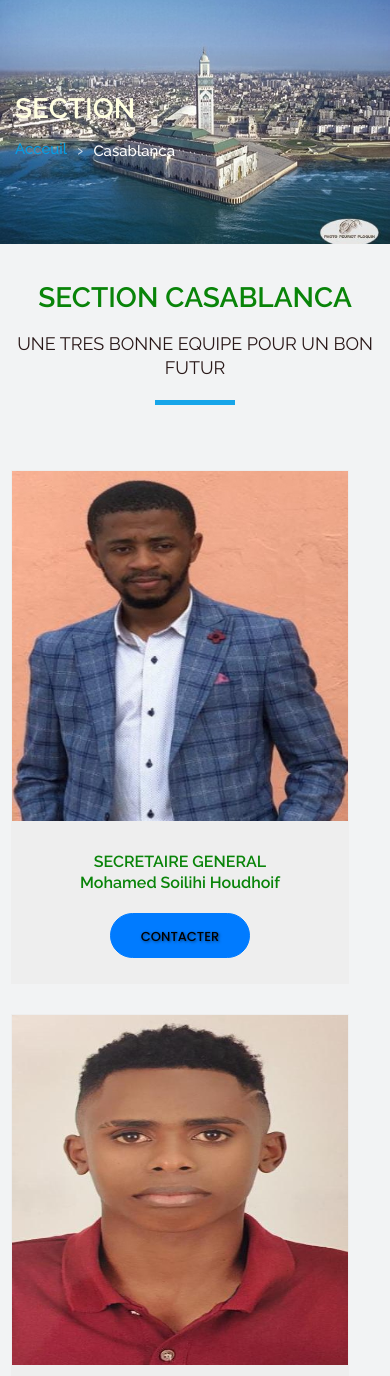
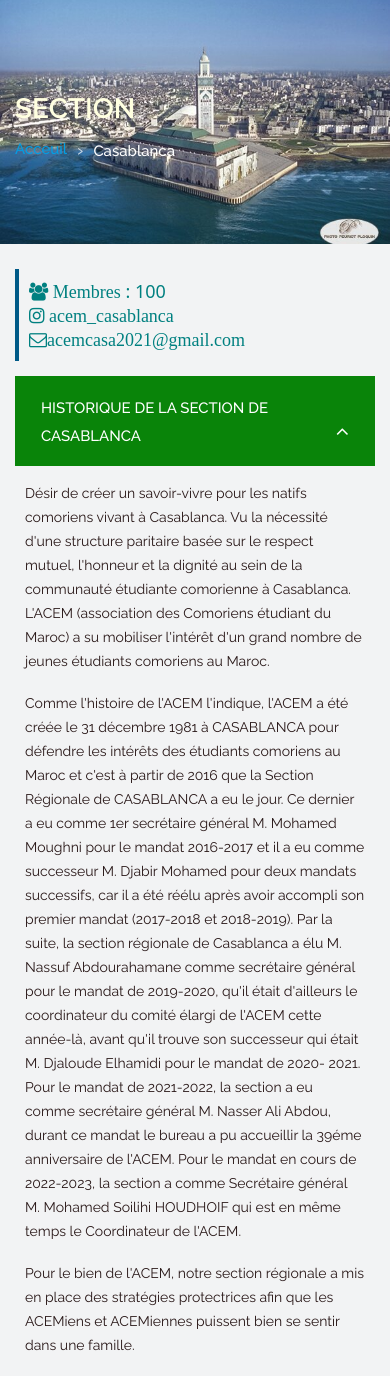
Before and after one commit to Djaloud/Acem, a PHP site: page /Acem/pages/sections/Casablanca.php in a window 390 px wide. Shown: the part 273-1649 px from the top of the page. Run offline with PHP 8.4, Linux system fonts and the light colour scheme; some libraries are stand-ins or nearby versions.

Commit message:
correction

```diff
--- a/includes/actualite_section.php
+++ b/includes/actualite_section.php
@@ -6,7 +6,7 @@
         <div class="full">
           <div class="main_heading text_align_left">
             <h2 style="text-transform: none;">ACTUALITES ET ANNONCES</h2>
-            <p class="large">Soyez au plus près de l'actualité en suivant notre fil info </p>
+            <p class="large">Soyez au plus près de l'actualité en suivant notre fil d'information </p>
           </div>
         </div>
       </div>
@@ -33,7 +33,7 @@
                   </div>
                 </div>
 
-                <div class="carousel-item ">
+               <!--  <div class="carousel-item ">
                   <div class="testimonial-container">
                     <div class="testimonial-content"> <a href="https://www.bourses-etudiants.ma/bourse/bourse-de-recherche-zurich-2021-postdoctoral-program-at-swiss-federal-institute-of-technology-zurich/" style="color:#fff;" target="_blank">Bourse de Recherche Zurich 2021: Programme postdoctoral à l'Ecole polytechnique fédérale de Zurich.</a> </div>
                     <div class="testimonial-photo"> <img src="<?php echo URLROOT; ?>/assets/images/it_service/bourse-suisse.png" class="img-responsive" alt="#" width="150" height="150"> </div>
@@ -41,9 +41,9 @@
                       <h4>7 janvier 2021</h4>
                       <span class="testimonial-position"><a href="https://www.bourses-etudiants.ma/bourse/bourse-de-recherche-zurich-2021-postdoctoral-program-at-swiss-federal-institute-of-technology-zurich/" style="color:#ffcccc;" target="_blank">En savoir plus.</a></span> </div>
                     </div>
-                  </div>
+                  </div> -->
 
-                  <div class="carousel-item ">
+                  <!-- <div class="carousel-item ">
                     <div class="testimonial-container">
                       <div class="testimonial-content"> <a href="https://www.bourses-etudiants.ma/bourse/bourse-detudes-belgium-2021-masters-and-training-programmes-at-the-federation-wallonia-brussels/ " style="color:#fff;" target="_blank">Bourse d’études Belgique 2021: Masters et formations à la Fédération Wallonie-Bruxelles.</a> </div>
                       <div class="testimonial-photo"> <img src="<?php echo URLROOT; ?>/assets/images/it_service/bourse-belgique.jpg" class="img-responsive" alt="#" width="150" height="150"> </div>
@@ -51,7 +51,7 @@
                         <h4>7 janvier 2021</h4>
                         <span class="testimonial-position"><a href="https://www.bourses-etudiants.ma/bourse/bourse-detudes-belgium-2021-masters-and-training-programmes-at-the-federation-wallonia-brussels/ " style="color: #ffcccc;"target="_blank">En savoir plus.</a></span> </div>
                       </div>
-                    </div>
+                    </div> -->
 
 
                   </div>
--- a/pages/comite.php
+++ b/pages/comite.php
@@ -295,7 +295,7 @@
             <div class="full team_blog_colum">
               <div class="it_team_img"> <img class="img-responsive" src="<?php echo URLROOT; ?>/assets/images/photo/cs/13.jpg" alt="#"> </div>
               <div class="team_feature_head">
-                <h4>Ambassadeur <br>Djohar Irna</h4>
+                <h4>Ambassadrice <br>Djohar Irna</h4>
                 <button type="button" class="btn btn-primary"><a href="mailto:irnadjo@gmail.com">Contacter</a></button>
               </div>
             </div>
--- a/pages/sections/Agadir.php
+++ b/pages/sections/Agadir.php
@@ -162,7 +162,7 @@
                 <div class="full team_blog_colum">
                   <div class="it_team_img"> <img class="img-responsive" src="<?php echo URLROOT; ?>/assets/images/sous-sections/Agadir/4.jpeg" alt="#"> </div>
                   <div class="team_feature_head">
-                    <h4>TRESORERIE GENERAL<br>Nadjida Ahamadi Soulaïmana </h4>
+                    <h4>TRESORIERE GENERALE<br>Nadjida Ahamadi Soulaïmana </h4>
                     <button type="button" class="btn btn-primary"><a href="mailto:yuriskaynadjida@gmail.com">Contacter</a></button>
                   </div>
                 </div>
--- a/pages/sections/Casablanca.php
+++ b/pages/sections/Casablanca.php
@@ -25,19 +25,57 @@
 
       <!--section 1 membre-->
 
+
+      <!--section 1 membre-->
+
       <div class="section padding_layout_1">
         <div class="container">
 
-          <div class="row">
-            <div class="col-md-12">
-              <div class="full">
-                <div class="main_heading text_align_left">
-                  <h2>SECTION Casablanca</h2>
-                  <p class="large">UNE TRES BONNE EQUIPE POUR UN BON FUTUR</p>
+          <div class="full margin_bottom_30">
+           <div class="accordion border_circle">
+             <div class="info_section">
+              <i class="fa fa-users" aria-hidden="true"> Membres</i> : 100 <br>
+              <a class="fa fa-instagram" href="https://www.instagram.com/acem_casablanca/?hl=fr" title="Instagram ACEM" target="_blank"> acem_casablanca</a> <br>
+              <i class="fa fa-envelope-o">acemcasa2021@gmail.com</i>
+            </div>
+            <div class="bs-example">
+              <div class="panel-group" id="accordion">
+               <div class="panel panel-default">
+                <div class="panel-heading">
+                  <p class="panel-title" > <a data-toggle="collapse" data-parent="#accordion" href="#collapseOne">HISTORIQUE DE LA SECTION DE CASABLANCA <i class="fa fa-angle-down"></i></a> </p>
+                </div>
+                <div id="collapseOne" class="panel-collapse collapse in show">
+                  <div class="panel-body">
+                    <p class="large"> Désir de créer un savoir-vivre pour les natifs comoriens vivant à Casablanca. Vu la
+nécessité d'une structure paritaire basée sur le respect mutuel, l'honneur et la dignité au sein
+de la communauté étudiante comorienne à Casablanca. L'ACEM (association des Comoriens
+étudiant du Maroc) a su mobiliser l'intérêt d'un grand nombre de jeunes étudiants comoriens
+au Maroc.</p> <br>
+
+                    <p class="large">Comme l'histoire de l'ACEM l'indique, l'ACEM a été créée le 31 décembre 1981 à
+CASABLANCA pour défendre les intérêts des étudiants comoriens au Maroc et c'est à partir
+de 2016 que la Section Régionale de CASABLANCA a eu le jour. Ce dernier a eu comme
+1er secrétaire général M. Mohamed Moughni pour le mandat 2016-2017 et il a eu comme
+successeur M. Djabir Mohamed pour deux mandats successifs, car il a été réélu après avoir
+accompli son premier mandat (2017-2018 et 2018-2019). Par la suite, la section régionale de
+Casablanca a élu M. Nassuf Abdourahamane comme secrétaire général pour le mandat de
+2019-2020, qu'il était d'ailleurs le coordinateur du comité élargi de l'ACEM cette année-là,
+avant qu'il trouve son successeur qui était M. Djaloude Elhamidi pour le mandat de 2020-
+2021. Pour le mandat de 2021-2022, la section a eu comme secrétaire général M. Nasser Ali
+Abdou, durant ce mandat le bureau a pu accueillir la 39éme anniversaire de l'ACEM. Pour le
+mandat en cours de 2022-2023, la section a comme Secrétaire général M.
+Mohamed Soilihi HOUDHOIF qui est en même temps le Coordinateur de l'ACEM.
+                    </p><br>
+                    <p class="large">Pour le bien de l'ACEM, notre section régionale a mis en place des stratégies
+protectrices afin que les ACEMiens et ACEMiennes puissent bien se sentir dans une famille.
+                    </p>
+                  </div>
                 </div>
               </div>
             </div>
           </div>
+        </div>
+      </div>
 
           <div class="row rowX">
             <!--- deuxieme ligne-->
--- a/pages/sections/Eljadida.php
+++ b/pages/sections/Eljadida.php
@@ -85,7 +85,7 @@
                 <div class="full team_blog_colum">
                   <div class="it_team_img"> <img class="img-responsive" src="<?php echo URLROOT; ?>/assets/images/photo/jadida/4.jpg" alt="#"> </div>
                   <div class="team_feature_head">
-                    <h4>TRESORERIE GENERAL<br>Fayad halidi yahaya Naieche</h4>
+                    <h4>TRESORIER GENERAL<br>Fayad halidi yahaya Naieche</h4>
                     <button type="button" class="btn btn-primary"><a href="mailto:fayadhalidiyahayanaieche@gmail.com">Contacter</a></button>
                   </div>
                 </div>
--- a/pages/sections/Kenitra.php
+++ b/pages/sections/Kenitra.php
@@ -105,7 +105,7 @@
             <div class="full team_blog_colum">
               <div class="it_team_img"> <img class="img-responsive" src="<?php echo URLROOT; ?>/assets/images/photo/kenitra/4.jpg" alt="#"> </div>
               <div class="team_feature_head">
-                <h4>TRESORERIE GENERAL<br>Said Abdallah Rifki said Mohamed </h4>
+                <h4>TRESORIER GENERAL<br>Said Abdallah Rifki said Mohamed </h4>
                 <button type="button" class="btn btn-primary"><a href="mailto:saidrifki96@gmail.com">Contacter</a></button>
               </div>
             </div>
--- a/pages/sections/Marrakech.php
+++ b/pages/sections/Marrakech.php
@@ -86,7 +86,7 @@
                 <div class="full team_blog_colum">
                   <div class="it_team_img"> <img class="img-responsive" src="<?php echo URLROOT; ?>/assets/images/photo/Marrakech/Noura_ahmed.jpeg" alt="#"> </div>
                   <div class="team_feature_head">
-                    <h4>TRESORIERE GENERAL<br>Noura Ahmed  </h4>
+                    <h4>TRESORIER GENERAL<br>Noura Ahmed  </h4>
                     <button type="button" class="btn btn-primary"><a href="mailto:zenaya18@gmail.com">Contacter</a></button>
                   </div>
                 </div>
--- a/pages/sections/Meknes.php
+++ b/pages/sections/Meknes.php
@@ -115,7 +115,7 @@
       <div class="full team_blog_colum">
         <div class="it_team_img"> <img class="img-responsive" src="<?php echo URLROOT; ?>/assets/images/photo/Meknes/Ali_kole.jpg" alt="#"> </div>
         <div class="team_feature_head">
-          <h4>TRESORERIE GENERAL<br>Nawad Ali kole</h4>
+          <h4>TRESORIER GENERAL<br>Nawad Ali kole</h4>
           <button type="button" class="btn btn-primary"><a href="mailto:Saidnasur3459@gmail.com ">Contacter</a></button>
         </div>
       </div>
--- a/pages/sections/Mohamedia.php
+++ b/pages/sections/Mohamedia.php
@@ -85,7 +85,7 @@
                 <div class="full team_blog_colum">
                   <div class="it_team_img"> <img class="img-responsive" src="<?php echo URLROOT; ?>/assets/images/photo/mohammedia/4.jpg" alt="#"> </div>
                   <div class="team_feature_head">
-                    <h4>TRESORERIE GENERAL<br>Rayssa Mohamady souleh Ahmed </h4>
+                    <h4>TRESORIERE GENERAL<br>Rayssa Mohamady souleh Ahmed </h4>
                     <button type="button" class="btn btn-primary"><a href="mailto:rayssasolof@gmail.com ">Contacter</a></button>
                   </div>
                 </div>
--- a/pages/sections/Oujda.php
+++ b/pages/sections/Oujda.php
@@ -85,7 +85,7 @@
                 <div class="full team_blog_colum">
                   <div class="it_team_img"> <img class="img-responsive" src="<?php echo URLROOT; ?>/assets/images/photo/oujda/4.jpg" alt="#"> </div>
                   <div class="team_feature_head">
-                    <h4>TRESORERIE GENERAL<br>Mohamed bacar  </h4>
+                    <h4>TRESORIER GENERAL<br>Mohamed bacar  </h4>
                     <button type="button" class="btn btn-primary"><a href="mailto:Mohamedlewis72@gmail.com">Contacter</a></button>
                   </div>
                 </div>
--- a/pages/sections/Rabat_sale.php
+++ b/pages/sections/Rabat_sale.php
@@ -85,7 +85,7 @@
                 <div class="full team_blog_colum">
                   <div class="it_team_img"> <img class="img-responsive" src="<?php echo URLROOT; ?>/assets/images/photo/rs/4.jpg" alt="#"> </div>
                   <div class="team_feature_head">
-                    <h4>TRESORERIE GENERAL<br>Faouzati Abdallah</h4>
+                    <h4>TRESORIERE GENERAL<br>Faouzati Abdallah</h4>
                     <button type="button" class="btn btn-primary"><a href="mailto:faouzatiabdallah3@gmail.com">Contacter</a></button>
                   </div>
                 </div>
--- a/pages/sections/Settat.php
+++ b/pages/sections/Settat.php
@@ -85,7 +85,7 @@
                 <div class="full team_blog_colum">
                   <div class="it_team_img"> <img class="img-responsive" src="<?php echo URLROOT; ?>/assets/images/photo/settat/4.jpg" alt="#"> </div>
                   <div class="team_feature_head">
-                    <h4>TRESORERIE GENERAL<br>Soilihi Noura </h4>
+                    <h4>TRESORIER GENERAL<br>Soilihi Noura </h4>
                     <button type="button" class="btn btn-primary"><a href="mailto:nourasoilihi00@gmail.com">Contacter</a></button>
                   </div>
                 </div>
--- a/pages/sections/Tanger_Tetouan.php
+++ b/pages/sections/Tanger_Tetouan.php
@@ -69,7 +69,7 @@
                 <div class="full team_blog_colum">
                   <div class="it_team_img"> <img class="img-responsive" src="<?php echo URLROOT; ?>/assets/images/photo/tetouan/4.PNG" alt="#"> </div>
                   <div class="team_feature_head">
-                    <h4>TRESORERIE GENERAL<br>Nousroi Daoud Abdallah </h4>
+                    <h4>TRESORIER GENERAL<br>Nousroi Daoud Abdallah </h4>
                     <button type="button" class="btn btn-primary"><a href="mailto:daoudnousroi@gmail.com">Contacter</a></button>
                   </div>
                 </div>
```
Also changed, not shown: index.php (+11 -13 lines), pages/sections/Fes.php (+37 -6 lines).
